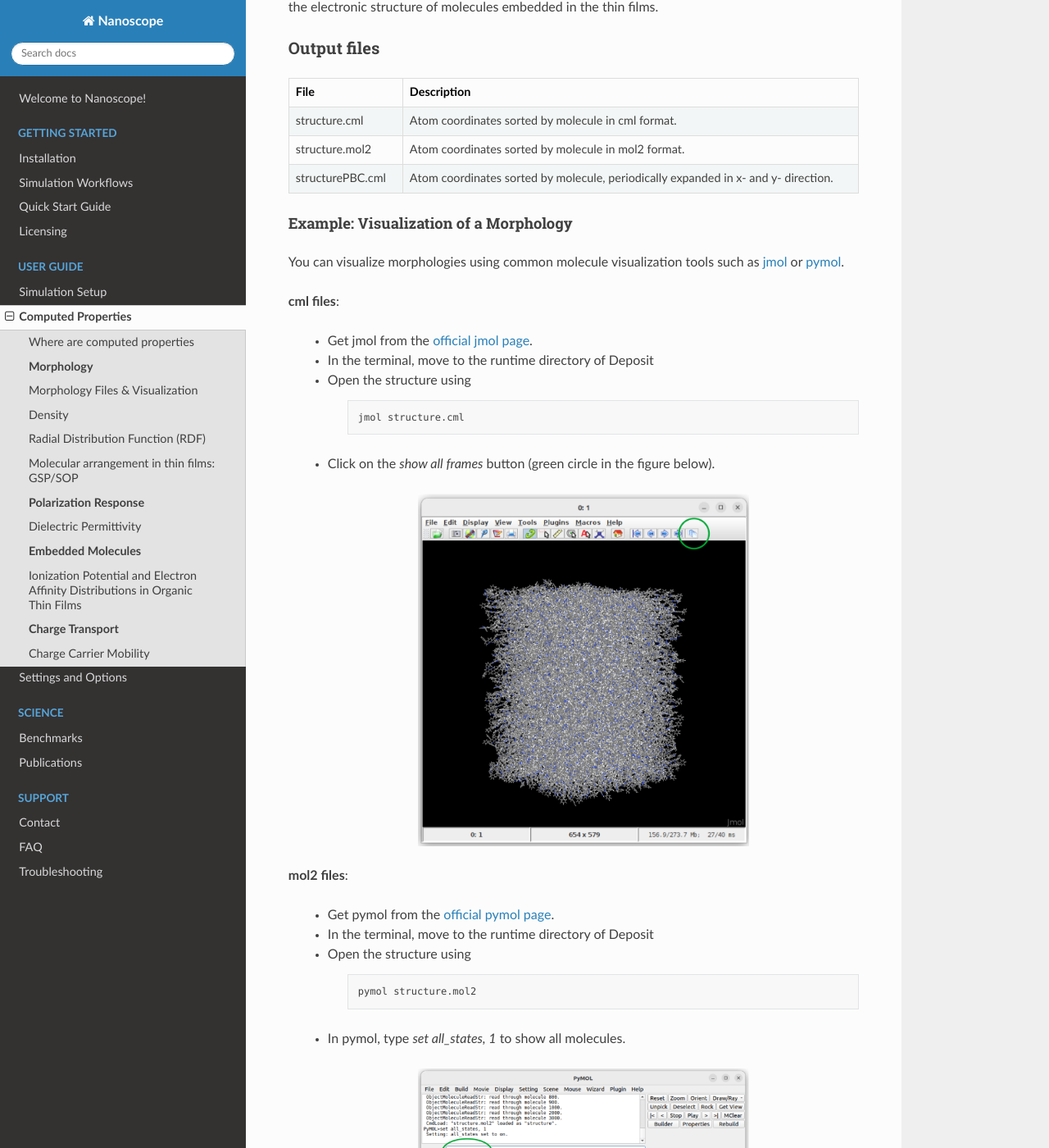
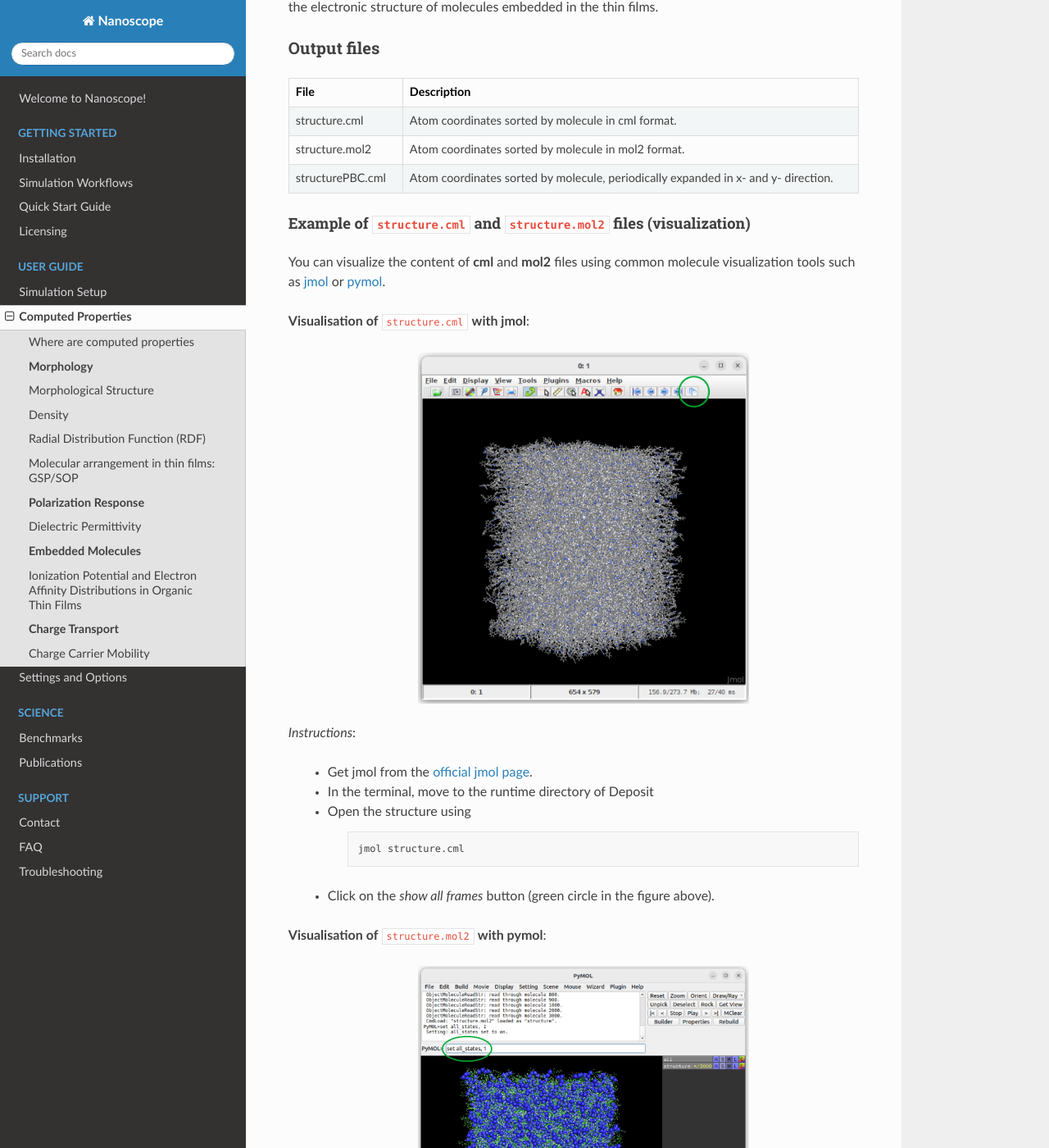
Before and after one commit to NanomatchGmbH/nanoscope-docs, a Sphinx documentation site: the page built from docs/source/user_guide/computed_properties.rst, in a window 1280 px wide and 1400 px high, scrolled down 1546 px. Shown: the whole window at 82% size. Built offline with Sphinx 7.4.7 and the Read the Docs theme 3.1.0, drawn with Linux system fonts in a browser that asks for light colours; some of the changed text lies outside the part shown.

Commit message:
visualised morphology section adopted (#31)
* visualised morphology section adopted

* small changes for consistency

---------

Co-authored-by: Artem Fediai <artem.fediai@nanomatch.com>

```diff
--- a/docs/source/user_guide/computed_properties.rst
+++ b/docs/source/user_guide/computed_properties.rst
@@ -95,12 +95,15 @@ In the right panel of SimStack, go to ``Jobs & Workflows``. Completed jobs (show
 
 .. _viz:
 
-Morphology Files & Visualization
------------------------------
+Morphological Structure
+-----------------------
 Property description
 ~~~~~~~~~~~~~~~~~~~~~~~
 
-A major output of Deposit are morphologies, i.e. 3D representations of molecular arrangement in thin films with atomistic resolution. These morphologies are the starting point for many types of analysis, ranging from the investigation of molecular arrangement and orientation to the analysis of the electronic structure of molecules embedded in the thin films.
+A major output of Deposit are morphologies, i.e. 3D representations of molecular arrangement in thin films with
+atomistic resolution. These morphologies are the starting point for many types of analysis, ranging from the
+investigation of molecular arrangement and orientation to the analysis of the electronic structure of molecules
+embedded in the thin films.
 
 Output files
 ~~~~~~~~~~~~~
@@ -130,12 +133,24 @@ Output files
       </tbody>
     </table>
 
-Example: Visualization of a Morphology
-"""""""""""""""""""""""""""""""""""""""""
 
-You can visualize morphologies using common molecule visualization tools such as `jmol <https://jmol.sourceforge.net/>`_ or `pymol <https://www.pymol.org/>`_.
+.. ToDo: move to some extra section. For instance, third-party software or visualizing outputs or examples. This section is about computed properties. It is big and complex enough without this.
 
-**cml files**:
+Example of ``structure.cml`` and ``structure.mol2`` files (visualization)
+"""""""""""""""""""""""""""""""""""""""""""""""""""""""""""""""""""""""""
+
+You can visualize the content of **cml** and **mol2** files using common molecule visualization tools such as `jmol <https://jmol.sourceforge.net/>`_ or `pymol <https://www.pymol.org/>`_.
+
+**Visualisation of** ``structure.cml`` **with jmol**:
+
+    .. image:: computed_properties/morph_viz_jmol.png
+       :alt: morphology visualization with jmol
+       :align: center
+       :width: 60%
+
+.. ToDo: move instructions away from this page
+
+*Instructions*:
 
     * Get jmol from the `official jmol page <https://jmol.sourceforge.net/>`_.
     * In the terminal, move to the runtime directory of Deposit
@@ -145,15 +160,22 @@ You can visualize morphologies using common molecule visualization tools such as
 
             jmol structure.cml
 
-    * Click on the `show all frames` button (green circle in the figure below).
+    * Click on the `show all frames` button (green circle in the figure above).
 
-    .. image:: computed_properties/morph_viz_jmol.png
-       :alt: morphology visualization with jmol
+
+**Visualisation of** ``structure.mol2`` **with pymol**:
+
+
+    .. image:: computed_properties/morph_viz_pymol.png
+       :alt: morphology visualization with pymol
        :align: center
        :width: 60%
 
-**mol2 files**:
+.. ToDo: move instructions away from this page
 
+*Instructions*:
+
+    * In pymol, type `set all_states, 1` to show all molecules.
     * Get pymol from the `official pymol page <https://www.pymol.org/>`_.
     * In the terminal, move to the runtime directory of Deposit
     * Open the structure using
@@ -162,12 +184,6 @@ You can visualize morphologies using common molecule visualization tools such as
 
             pymol structure.mol2
 
-    * In pymol, type `set all_states, 1` to show all molecules.
-
-    .. image:: computed_properties/morph_viz_pymol.png
-       :alt: morphology visualization with pymol
-       :align: center
-       :width: 60%
 
 .. _density:
 
```
